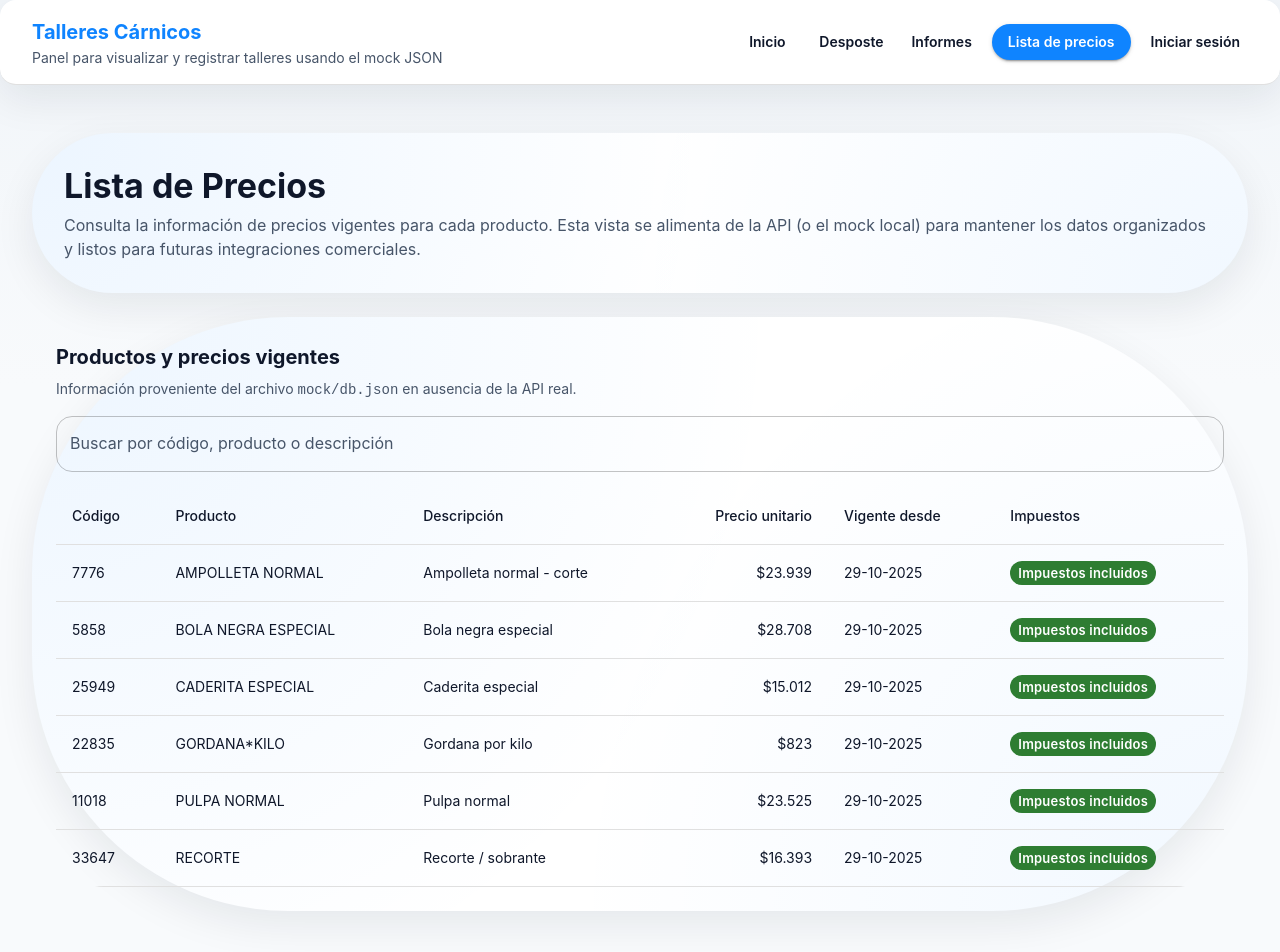
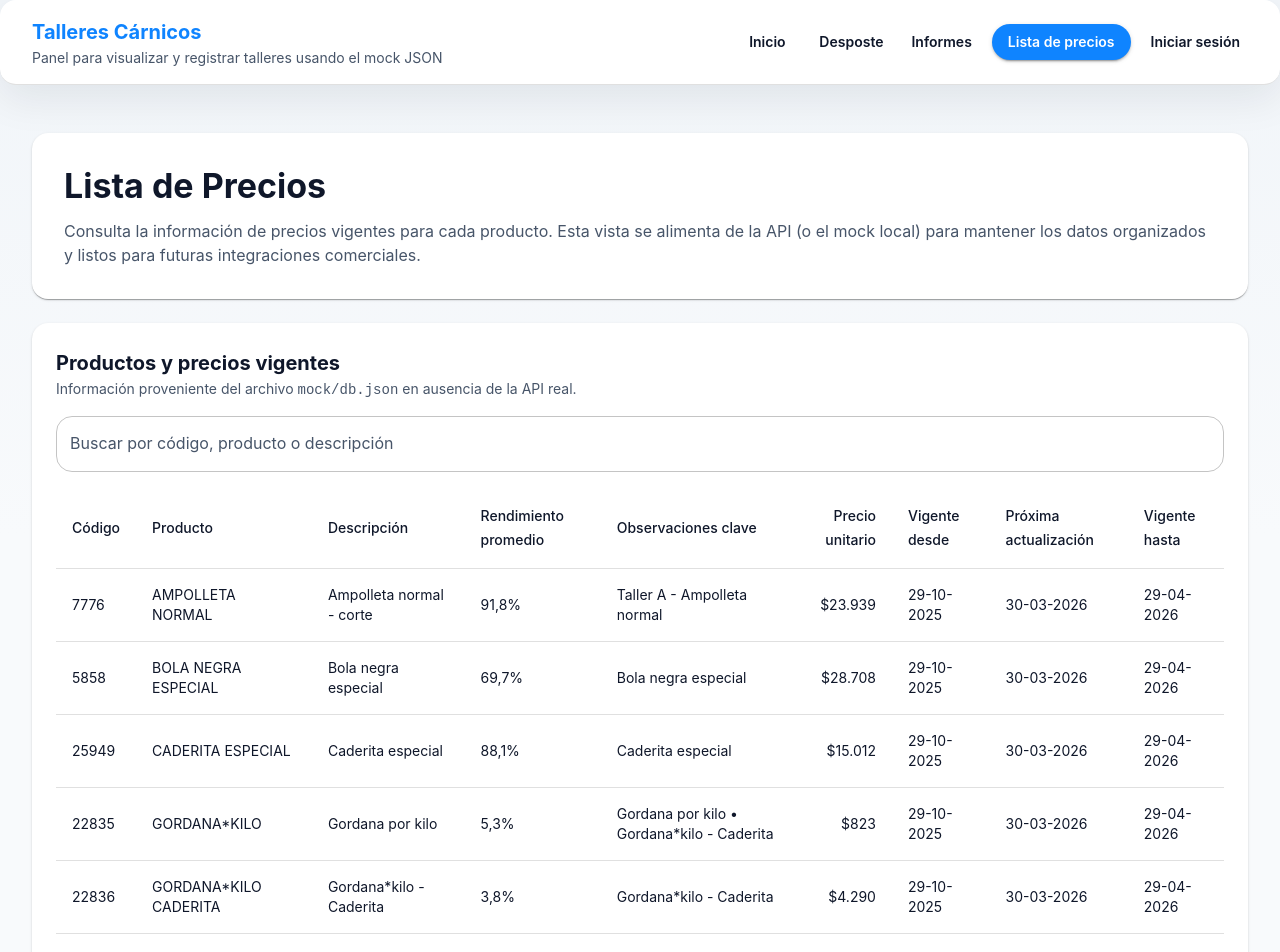
Before and after one commit to Pipe0105/Talleres_app, a React (Vite) app in the folder frontend/: page /lista-precios in a window 1280 px wide. Shown: the top 952 px of the page. Built offline with nearby package versions, Linux system fonts and the light colour scheme; no server answers.

Commit message:
Mejora Lista precios

```diff
--- a/frontend/mock/db.json
+++ b/frontend/mock/db.json
@@ -35,6 +35,24 @@
       "codigo": 25949,
       "nombre": "CADERITA ESPECIAL",
       "descripcion": "Caderita especial"
+    },
+    {
+      "id": 7,
+      "codigo": 33648,
+      "nombre": "RECORTE AMPOLLETA",
+      "descripcion": "Recorte asociado a Ampolleta"
+    },
+    {
+      "id": 8,
+      "codigo": 11019,
+      "nombre": "PULPA NORMAL SUBPRODUCTO",
+      "descripcion": "Pulpa normal – subproducto"
+    },
+    {
+      "id": 9,
+      "codigo": 22836,
+      "nombre": "GORDANA*KILO CADERITA",
+      "descripcion": "Gordana*kilo - Caderita"
     }
   ],
 
@@ -79,6 +97,27 @@
       "producto_id": 6,
       "fecha_vigencia_desde": "2025-10-29",
       "precio_unitario": 15011.86448,
+      "impuestos_incluidos": true
+    },
+    {
+      "id": 7,
+      "producto_id": 7,
+      "fecha_vigencia_desde": "2025-10-29",
+      "precio_unitario": 6290.5,
+      "impuestos_incluidos": true
+    },
+    {
+      "id": 8,
+      "producto_id": 8,
+      "fecha_vigencia_desde": "2025-10-29",
+      "precio_unitario": 11890.75,
+      "impuestos_incluidos": true
+    },
+    {
+      "id": 9,
+      "producto_id": 9,
+      "fecha_vigencia_desde": "2025-10-29",
+      "precio_unitario": 4290.25,
       "impuestos_incluidos": true
     }
   ],
@@ -191,6 +230,42 @@
       "fecha": "2025-10-29",
       "grupo": "Caderita_Group",
       "creado_por": "operario3"
+    },
+    {
+      "id": 401,
+      "producto_id": 7,
+      "codigo": 33648,
+      "peso_inicial": null,
+      "peso_taller": 0.45,
+      "rendimiento": 0.011854,
+      "observaciones": "Recorte asociado a Ampolleta",
+      "fecha": "2025-10-29",
+      "grupo": "Ampolleta_Group",
+      "creado_por": "operario1"
+    },
+    {
+      "id": 402,
+      "producto_id": 8,
+      "codigo": 11019,
+      "peso_inicial": null,
+      "peso_taller": 1.1,
+      "rendimiento": 0.032258,
+      "observaciones": "Pulpa normal – subproducto",
+      "fecha": "2025-10-29",
+      "grupo": "Bola_Group",
+      "creado_por": "operario2"
+    },
+    {
+      "id": 403,
+      "producto_id": 9,
+      "codigo": 22836,
+      "peso_inicial": null,
+      "peso_taller": 1.7,
+      "rendimiento": 0.038281,
+      "observaciones": "Gordana*kilo - Caderita",
+      "fecha": "2025-10-29",
+      "grupo": "Caderita_Group",
+      "creado_por": "operario3"
     }
   ],
 
--- a/frontend/src/pages/ListaPrecios.tsx
+++ b/frontend/src/pages/ListaPrecios.tsx
@@ -15,8 +15,8 @@ import {
   TextField,
   Typography,
 } from "@mui/material";
-import { getPrecios, getProductos } from "../api/talleresApi";
-import { Precio, Producto } from "../types";
+import { getPrecios, getProductos, getTalleres } from "../api/talleresApi";
+import { Precio, Producto, Taller } from "../types";
 import { safeStorage } from "../utils/storage";
 import { sanitizeSearchQuery } from "../utils/security";
 import PageSection from "../components/PageSection";
@@ -29,6 +29,11 @@ type ListaPrecioRow = {
   precioUnitario: number | null;
   fechaVigencia: string | null;
   impuestosIncluidos: boolean;
+  rendimientoPromedio: number | null;
+  grupos: string[];
+  observacionesDestacadas: string[];
+  proximaActualizacion: string | null;
+  vigenteHasta: string | null;
 };
 
 const currencyFormatter = new Intl.NumberFormat("es-CL", {
@@ -36,15 +41,50 @@ const currencyFormatter = new Intl.NumberFormat("es-CL", {
   currency: "CLP",
   maximumFractionDigits: 0,
 });
+const percentFormatter = new Intl.NumberFormat("es-CL", {
+  style: "percent",
+  minimumFractionDigits: 1,
+  maximumFractionDigits: 1,
+});
 const STORAGE_KEYS = {
   filter: "listaPrecios.filter",
 } as const;
+
+const calculateVigenteHasta = (fecha: string | null): string | null => {
+  if (!fecha) {
+    return null;
+  }
+
+  const base = new Date(fecha);
+  if (Number.isNaN(base.getTime())) {
+    return null;
+  }
+
+  const estimado = new Date(base);
+  estimado.setMonth(estimado.getMonth() + 6);
+  return estimado.toISOString();
+};
+
+const calculateProximaActualizacion = (
+  vigenteDesde: string | null
+): string | null => {
+  const vigenteHasta = calculateVigenteHasta(vigenteDesde);
+
+  if (!vigenteHasta) {
+    return null;
+  }
+
+  const fecha = new Date(vigenteHasta);
+  fecha.setDate(fecha.getDate() - 30);
+  return fecha.toISOString();
+};
 
 const ListaPrecios = () => {
   const [productos, setProductos] = useState<Producto[]>([]);
   const [precios, setPrecios] = useState<Precio[]>([]);
   const [loading, setLoading] = useState(true);
   const [error, setError] = useState<string | null>(null);
+  const [talleres, setTalleres] = useState<Taller[]>([]);
   const [filter, setFilter] = useState(() =>
     sanitizeSearchQuery(safeStorage.getItem(STORAGE_KEYS.filter) ?? "")
   );
@@ -55,15 +95,17 @@ const ListaPrecios = () => {
     const fetchData = async () => {
       try {
         setLoading(true);
-        const [productosData, preciosData] = await Promise.all([
+        const [productosData, preciosData, talleresData] = await Promise.all([
           getProductos(),
           getPrecios(),
+          getTalleres(),
         ]);
 
         if (!isMounted) return;
 
         setProductos(productosData);
         setPrecios(preciosData);
+        setTalleres(talleresData);
         setError(null);
       } catch (err) {
         console.error(err);
@@ -83,6 +125,27 @@ const ListaPrecios = () => {
       isMounted = false;
     };
   }, []);
+
+  const talleresPorProducto = useMemo(() => {
+    const map = new Map<number, Taller[]>();
+
+    talleres.forEach((taller) => {
+      const productoId = taller.producto_id;
+
+      if (!Number.isFinite(productoId)) {
+        return;
+      }
+
+      const existentes = map.get(productoId);
+      if (existentes) {
+        existentes.push(taller);
+      } else {
+        map.set(productoId, [taller]);
+      }
+    });
+
+    return map;
+  }, [talleres]);
 
   const rows = useMemo<ListaPrecioRow[]>(() => {
     if (!productos.length) {
@@ -111,6 +174,33 @@ const ListaPrecios = () => {
           precio && precio.fecha_vigencia_desde.trim()
             ? precio.fecha_vigencia_desde
             : null;
+        const talleresRelacionados = talleresPorProducto.get(producto.id) ?? [];
+        const grupos = Array.from(
+          new Set(
+            talleresRelacionados
+              .map((taller) => taller.grupo?.trim())
+              .filter((grupo): grupo is string => !!grupo)
+          )
+        );
+        const observacionesDestacadas = Array.from(
+          new Set(
+            talleresRelacionados
+              .map((taller) => taller.observaciones?.trim())
+              .filter((observacion): observacion is string => !!observacion)
+          )
+        ).slice(0, 3);
+        const rendimientos = talleresRelacionados
+          .map((taller) =>
+            typeof taller.rendimiento === "number" &&
+            Number.isFinite(taller.rendimiento)
+              ? taller.rendimiento
+              : null
+          )
+          .filter((valor): valor is number => valor != null);
+        const rendimientoPromedio = rendimientos.length
+          ? rendimientos.reduce((acc, valor) => acc + valor, 0) /
+            rendimientos.length
+          : null;
         return {
           id: producto.id,
           codigo: producto.codigo,
@@ -119,10 +209,15 @@ const ListaPrecios = () => {
           precioUnitario,
           fechaVigencia,
           impuestosIncluidos: precio?.impuestos_incluidos ?? false,
+          rendimientoPromedio,
+          grupos,
+          observacionesDestacadas,
+          proximaActualizacion: calculateProximaActualizacion(fechaVigencia),
+          vigenteHasta: calculateVigenteHasta(fechaVigencia),
         } satisfies ListaPrecioRow;
       })
       .sort((a, b) => a.nombre.localeCompare(b.nombre, "es"));
-  }, [precios, productos]);
+  }, [precios, productos, talleresPorProducto]);
 
   const filteredRows = useMemo(() => {
     const query = filter.trim().toLowerCase();
@@ -135,11 +230,15 @@ const ListaPrecios = () => {
       const codigo = String(row.codigo);
       const nombre = row.nombre.toLowerCase();
       const descripcion = row.descripcion.toLowerCase();
+      const grupos = row.grupos.join(" ").toLowerCase();
+      const observaciones = row.observacionesDestacadas.join(" ").toLowerCase();
 
       return (
         codigo.includes(query) ||
         nombre.includes(query) ||
-        descripcion.includes(query)
+        descripcion.includes(query) ||
+        grupos.includes(query) ||
+        observaciones.includes(query)
       );
     });
   }, [filter, rows]);
@@ -199,9 +298,12 @@ const ListaPrecios = () => {
               <TableCell>Código</TableCell>
               <TableCell>Producto</TableCell>
               <TableCell>Descripción</TableCell>
+              <TableCell>Rendimiento promedio</TableCell>
+              <TableCell>Observaciones clave</TableCell>
               <TableCell align="right">Precio unitario</TableCell>
               <TableCell>Vigente desde</TableCell>
-              <TableCell>Impuestos</TableCell>
+              <TableCell>Próxima actualización</TableCell>
+              <TableCell>Vigente hasta</TableCell>
             </TableRow>
           </TableHead>
           <TableBody>
@@ -213,6 +315,22 @@ const ListaPrecios = () => {
               const fecha = row.fechaVigencia
                 ? new Date(row.fechaVigencia).toLocaleDateString("es-CL")
                 : "—";
+              const rendimiento =
+                row.rendimientoPromedio != null
+                  ? percentFormatter.format(row.rendimientoPromedio)
+                  : "Sin datos";
+              const grupos = row.grupos.length
+                ? row.grupos.join(", ")
+                : "Sin grupo registrado";
+              const observaciones = row.observacionesDestacadas.length
+                ? row.observacionesDestacadas.join(" • ")
+                : "Sin observaciones registradas";
+              const proximaActualizacion = row.proximaActualizacion
+                ? new Date(row.proximaActualizacion).toLocaleDateString("es-CL")
+                : "—";
+              const vigenteHasta = row.vigenteHasta
+                ? new Date(row.vigenteHasta).toLocaleDateString("es-CL")
+                : "—";
 
               return (
                 <TableRow key={row.id} hover>
@@ -223,27 +341,18 @@ const ListaPrecios = () => {
                       {row.descripcion}
                     </Typography>
                   </TableCell>
+                  <TableCell>{rendimiento}</TableCell>
+                  <TableCell sx={{ maxWidth: 320 }}>
+                    <Typography variant="body2" color="text.primary">
+                      {observaciones}
+                    </Typography>
+                  </TableCell>
                   <TableCell align="right" sx={{ whiteSpace: "nowrap" }}>
                     {precio}
                   </TableCell>
                   <TableCell>{fecha}</TableCell>
-                  <TableCell>
-                    {row.precioUnitario != null ? (
-                      <Chip
-                        size="small"
-                        color={row.impuestosIncluidos ? "success" : "default"}
-                        label={
-                          row.impuestosIncluidos
-                            ? "Impuestos incluidos"
-                            : "Sin impuestos"
-                        }
-                      />
-                    ) : (
-                      <Typography variant="body2" color="text.secondary">
-                        —
-                      </Typography>
-                    )}
-                  </TableCell>
+                  <TableCell>{proximaActualizacion}</TableCell>
+                  <TableCell>{vigenteHasta}</TableCell>
                 </TableRow>
               );
             })}
@@ -255,37 +364,27 @@ const ListaPrecios = () => {
 
   return (
     <Stack spacing={3}>
-      <PageSection
-        spacing={2}
-        title={
+      <Paper sx={{ p: { xs: 3, md: 4 } }}>
         <Typography variant="h4" component="h1" gutterBottom>
           Lista de Precios
         </Typography>
-        }
-        description={
         <Typography variant="body1" color="text.secondary">
           Consulta la información de precios vigentes para cada producto. Esta
-            vista se alimenta de la API (o el mock local) para mantener los
-            datos organizados y listos para futuras integraciones comerciales.
+          vista se alimenta de la API (o el mock local) para mantener los datos
+          organizados y listos para futuras integraciones comerciales.
         </Typography>
-        }
-      />
-      <PageSection
-        spacing={2}
-        padding="compact"
-        title={
+      </Paper>
+      <Paper sx={{ p: { xs: 2, md: 3 } }}>
+        <Stack spacing={2}>
+          <div>
             <Typography variant="h6" component="h2">
               Productos y precios vigentes
             </Typography>
-        }
-        description={
             <Typography variant="body2" color="text.secondary">
               Información proveniente del archivo <code>mock/db.json</code> en
               ausencia de la API real.
             </Typography>
-        }
-      >
-        <Stack spacing={2}>
+          </div>
           <TextField
             fullWidth
             label="Buscar por código, producto o descripción"
@@ -294,7 +393,7 @@ const ListaPrecios = () => {
           />
           {renderContent()}
         </Stack>
-      </PageSection>
+      </Paper>
     </Stack>
   );
 };
--- a/frontend/src/pages/Login.tsx
+++ b/frontend/src/pages/Login.tsx
@@ -35,16 +35,17 @@ const Login = () => {
         elevation={8}
         sx={{
           width: "100%",
-          maxWidth: 420,
+          maxWidth: 450,
           borderRadius: 4,
           p: { xs: 4, sm: 5 },
-          boxShadow: (theme) => theme.shadows[12],
+          boxShadow: (theme) => theme.shadows[20],
         }}
       >
         <Stack spacing={4}>
           <Box>
             <Typography
               variant="h4"
+              align="center"
               component="h1"
               fontWeight={700}
               color="primary.main"
@@ -52,7 +53,7 @@ const Login = () => {
             >
               Talleres Desposte
             </Typography>
-            <Typography variant="body1" color="text.secondary">
+            <Typography variant="body1" color="text.secondary" align="center">
               Ingresa tus credenciales para acceder al panel de control de los
               talleres.
             </Typography>
@@ -89,7 +90,12 @@ const Login = () => {
           </Stack>
 
           <Divider>
-            <Typography variant="caption" color="text.secondary">
+            <Typography
+              variant="caption"
+              color="text.secondary"
+              fontSize={14}
+              fontWeight={500}
+            >
               ¿Olvidaste tu contraseña?
             </Typography>
           </Divider>
@@ -108,7 +114,7 @@ const Login = () => {
               type="button"
               onClick={() => navigate("/")}
               underline="hover"
-              sx={{ fontWeight: 600 }}
+              sx={{ fontWeight: 700 }}
             >
               Explorar el panel como invitado
             </Link>
```
Lines whose indentation alone changed are shown as unchanged.
